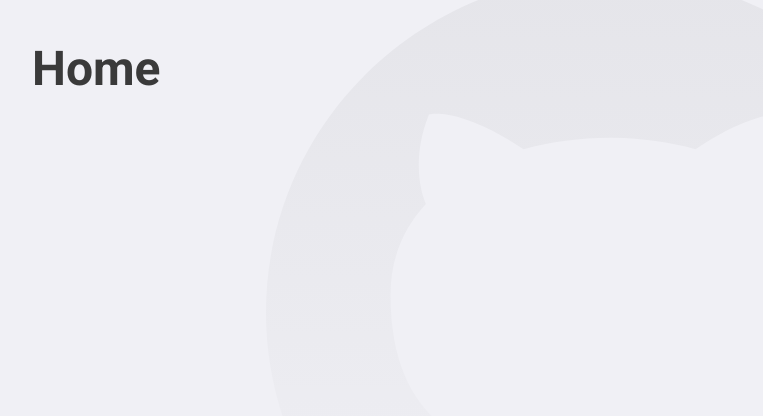
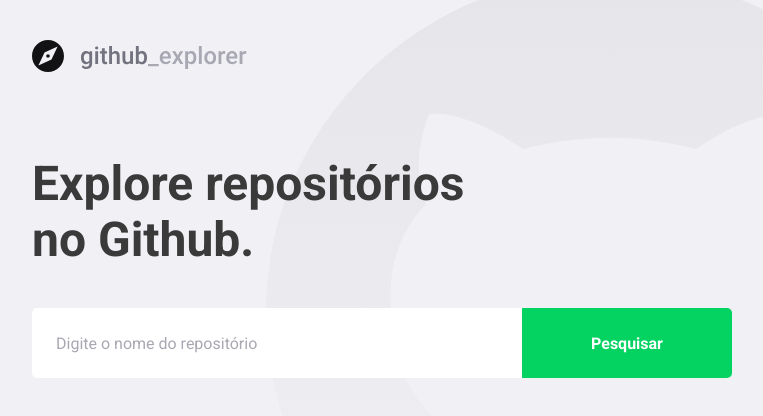
Before and after one commit to samuelvicentini/github-explorer, a React (Create React App) app: page / in a window 1280 px wide. Shown: the top 416 px of the page, without its empty margins (148-911 px from the left). Built offline with nearby package versions, Linux system fonts and the light colour scheme.

Commit message:
create input on home

```diff
--- a/package.json
+++ b/package.json
@@ -11,6 +11,7 @@
     "@types/react": "^16.9.0",
     "@types/react-dom": "^16.9.0",
     "@types/react-router-dom": "^5.1.5",
+    "polished": "^3.6.5",
     "react": "^16.13.1",
     "react-dom": "^16.13.1",
     "react-router-dom": "^5.2.0",
@@ -37,6 +38,7 @@
     ]
   },
   "devDependencies": {
+    "@types/styled-components": "^5.1.1",
     "@typescript-eslint/eslint-plugin": "^3.7.1",
     "@typescript-eslint/parser": "^3.7.1",
     "eslint": "6.8.0",
@@ -48,7 +50,6 @@
     "eslint-plugin-prettier": "^3.1.4",
     "eslint-plugin-react": "^7.19.0",
     "eslint-plugin-react-hooks": "^2.5.0",
-    "prettier": "^2.0.5",
-    "@types/styled-components": "^5.1.1"
+    "prettier": "^2.0.5"
   }
 }
--- a/src/pages/Home/index.tsx
+++ b/src/pages/Home/index.tsx
@@ -1,9 +1,20 @@
 import React from 'react';
+
+import logoImg from '../../assets/logo.svg';
 
 import * as S from './styles';
 
 const Home: React.FC = () => {
-  return <S.Title>Home</S.Title>;
+  return (
+    <>
+      <img src={logoImg} alt="logo" />
+      <S.Title>Explore repositórios no Github.</S.Title>
+      <S.Form>
+        <input placeholder="Digite o nome do repositório" />
+        <button type="submit">Pesquisar</button>
+      </S.Form>
+    </>
+  );
 };
 
 export default Home;
--- a/src/pages/Home/styles.ts
+++ b/src/pages/Home/styles.ts
@@ -1,6 +1,46 @@
 import styled from 'styled-components';
+import { shade } from 'polished';
 
 export const Title = styled.h1`
   font-size: 48px;
   color: #3a3a3a;
+  max-width: 450px;
+  line-height: 56px;
+
+  margin-top: 80px;
 `;
+
+export const Form = styled.form`
+  margin-top: 40px;
+  max-width: 700px;
+
+  display: flex;
+
+  input {
+    flex: 1;
+    height: 70px;
+    padding: 0 24px;
+    border: 0;
+    border-radius: 5px 0 0 5px;
+    color: #3a3a3a;
+
+    &::placeholder {
+      color: #a8a8b3;
+    }
+  }
+
+  button {
+    width: 210px;
+    height: 70px;
+    background: #04d361;
+    border-radius: 0 5px 5px 0;
+    border: 0;
+    color: #fff;
+    font-weight: bold;
+    transition: background-color 0.2s;
+
+    &:hover {
+      background: ${shade(0.2, '#04d361')};
+    }
+  }
+`;
```
Also changed, not shown: src/assets/logo.svg (added), 1 other file (tests, documents, lock files or other folders).
